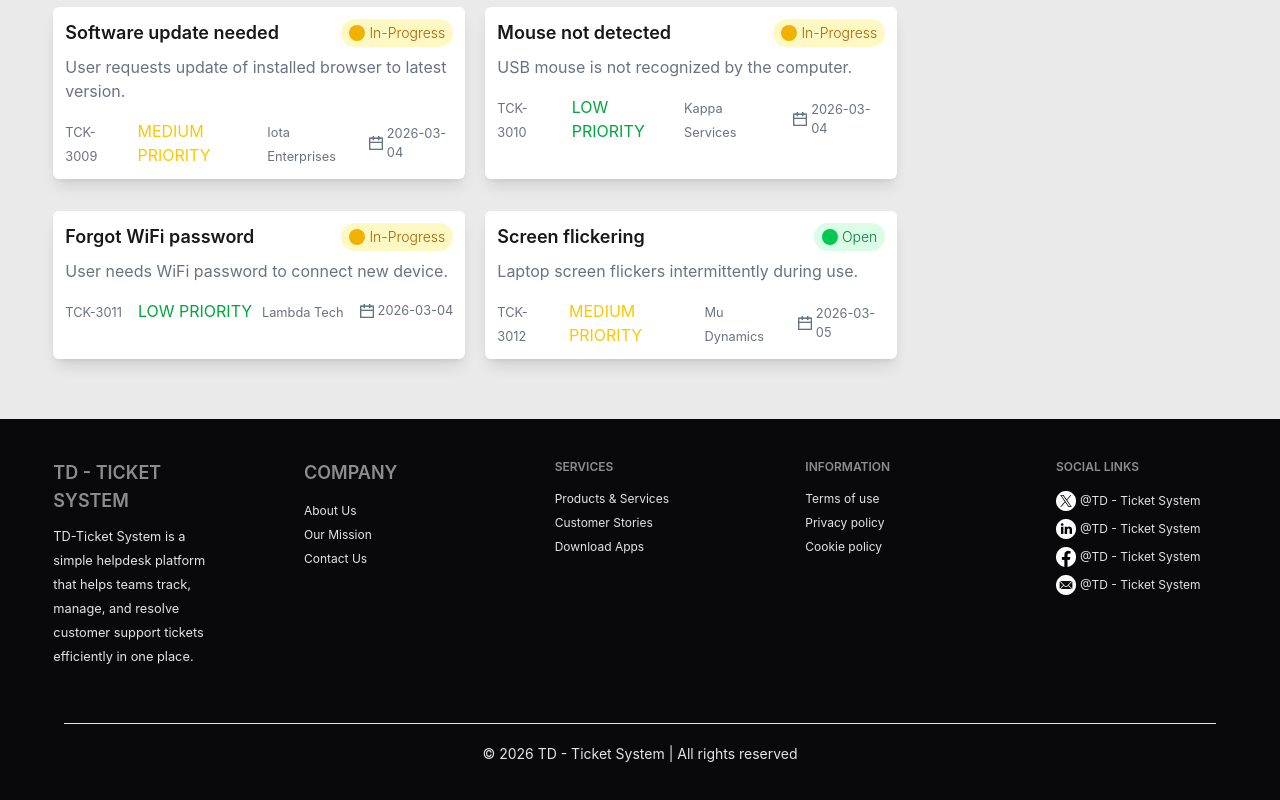
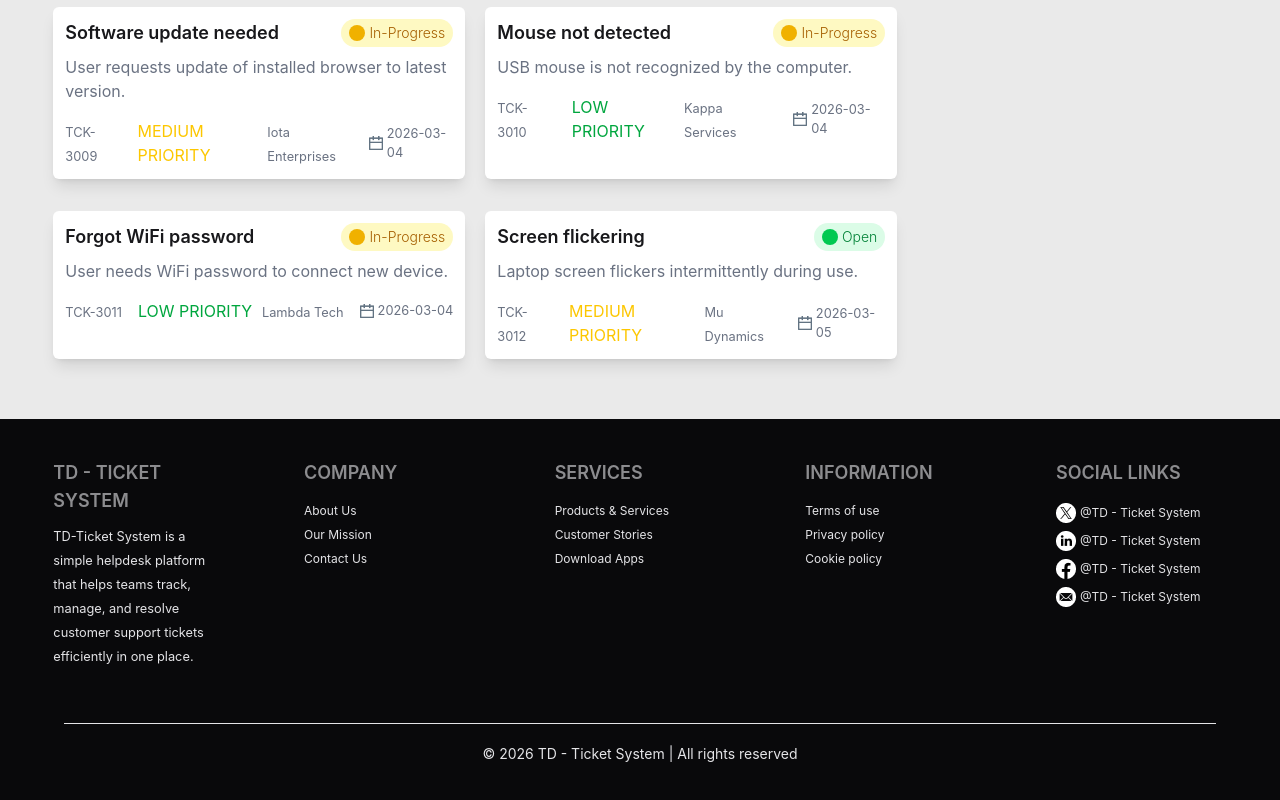
Before and after one commit to theophildio/mr-td-ticket-system, a React (Vite) app: page / in a window 1280 px wide. Shown: the part 1164-1964 px from the top of the page. Built offline with nearby package versions, Linux system fonts and the light colour scheme.

Commit message:
Added toast notifications

```diff
--- a/package.json
+++ b/package.json
@@ -13,6 +13,7 @@
     "@tailwindcss/vite": "^4.2.1",
     "react": "^19.2.0",
     "react-dom": "^19.2.0",
+    "react-toastify": "^11.0.5",
     "tailwindcss": "^4.2.1"
   },
   "devDependencies": {
--- a/src/App.jsx
+++ b/src/App.jsx
@@ -1,4 +1,6 @@
 import { useEffect, useState } from "react";
+import { toast, ToastContainer } from "react-toastify";
+import "react-toastify/dist/ReactToastify.css";
 import "./App.css";
 import Banner from "./components/Banner/Banner";
 import Footer from "./components/Footer/Footer";
@@ -25,10 +27,12 @@ function App() {
     const alreadyAdded = addTasks.find((t) => t.id === ticket.id);
 
     if (alreadyAdded) {
+      toast.warning("This ticket is already added!");
       return;
     }
 
     setAddTasks([...addTasks, ticket]);
+    toast.success("Ticket added to Task Status!");
   };
 
   const handleCompleteBtn = (task) => {
@@ -37,6 +41,8 @@ function App() {
     setGetResolved((prev) => [...prev, task]);
 
     setTickets((prev) => prev.filter((t) => t.id !== task.id));
+
+    toast.success("Task completed successfully!");
   };
 
   return (
@@ -68,6 +74,7 @@ function App() {
           </div>
         </section>
       </main>
+      <ToastContainer />
       <Footer />
     </>
   );
--- a/src/components/Footer/Footer.jsx
+++ b/src/components/Footer/Footer.jsx
@@ -24,19 +24,19 @@ const Footer = () => {
             <a className="link link-hover">Contact Us</a>
           </nav>
           <nav className="flex flex-col gap-2 text-xs">
-            <h6 className="footer-title">Services</h6>
+            <h6 className="footer-title text-lg">Services</h6>
             <a className="link link-hover">Products & Services</a>
             <a className="link link-hover">Customer Stories</a>
             <a className="link link-hover">Download Apps</a>
           </nav>
           <nav className="flex flex-col gap-2 text-xs">
-            <h6 className="footer-title">Information</h6>
+            <h6 className="footer-title text-lg">Information</h6>
             <a className="link link-hover">Terms of use</a>
             <a className="link link-hover">Privacy policy</a>
             <a className="link link-hover">Cookie policy</a>
           </nav>
           <nav className="flex flex-col gap-2 text-xs">
-            <h6 className="footer-title">Social Links</h6>
+            <h6 className="footer-title text-lg">Social Links</h6>
             <a className="link link-hover flex gap-1 items-center"><img src={X} alt="X" />@TD - Ticket System</a>
             <a className="link link-hover flex gap-1 items-center"><img src={In} alt="X" />@TD - Ticket System</a>
             <a className="link link-hover flex gap-1 items-center"><img src={Fb} alt="X" />@TD - Ticket System</a>
```
Also changed, not shown: 1 other file (tests, documents, lock files or other folders).
